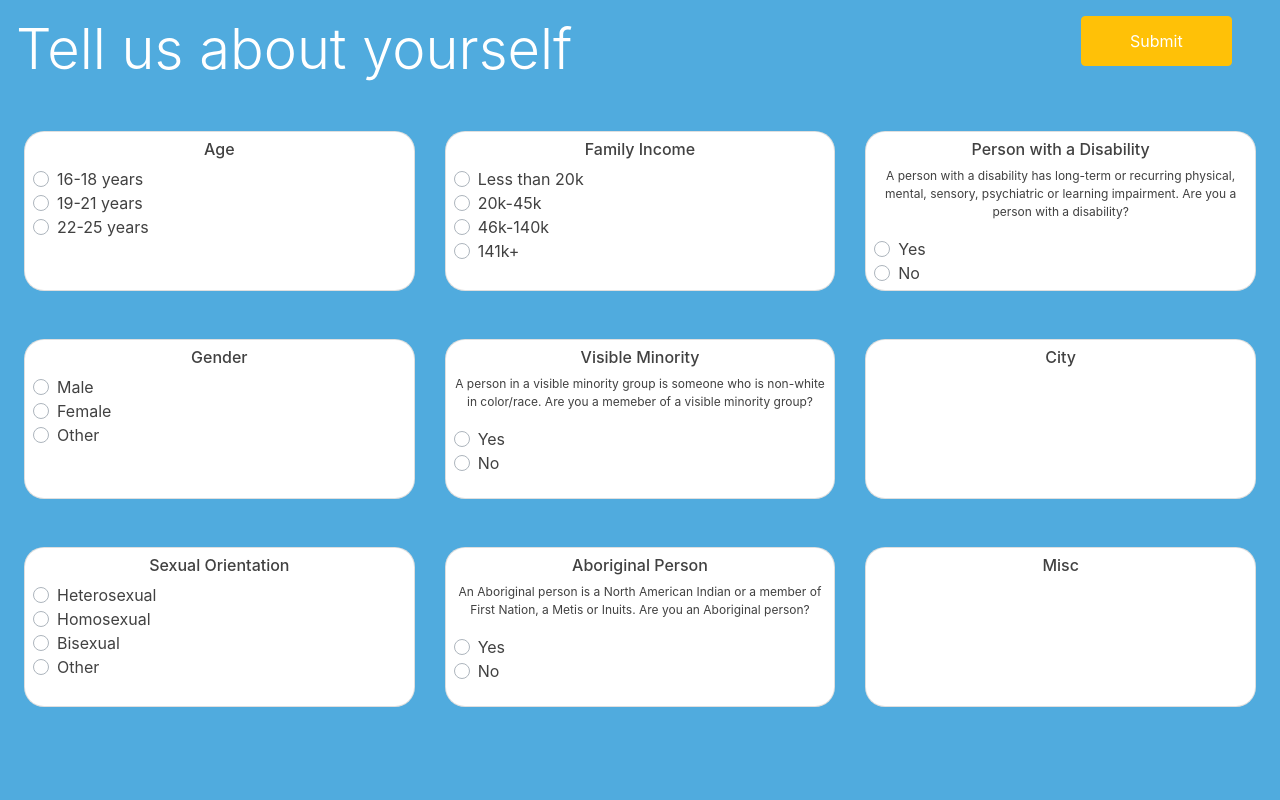
After one commit to FindMyFunds/FindMyFunds, a Flask app: template src/templates/questionnaire.html in a window 1280 px wide. The commit adds this page. Run offline with Flask 2, Linux system fonts and the light colour scheme; the template is opened without the code that fills it, so the values that code supplies are empty; some libraries are stand-ins or nearby versions.

Commit message:
questionnaire page

```diff
--- a/src/static/main.css
+++ b/src/static/main.css
@@ -1,20 +1,35 @@
 body {
-    background-color: #50abde;
-    color:#FFFF;
+  background-color: #50abde;
+  color: #ffff;
 }
 p {
-    font-size: 20px;
+  font-size: 20px;
 }
 button {
-    background-color: #fdd017;
-    height:50px;
-    color:#FFFF !important;
-    text-align:center;
+  background-color: #fdd017;
+  height: 50px;
+  color: #ffff !important;
+  text-align: center;
 }
-.center{
-    margin:auto;
-    width:50%;
-    padding:300px 0;
-    align-items: center;
-    text-align: center;
+.center {
+  margin: auto;
+  width: 50%;
+  padding: 300px 0;
+  align-items: center;
+  text-align: center;
 }
+
+.card {
+  color: #414141;
+  border-radius: 20px;
+  text-align: center;
+  height: 160px;
+}
+
+.question {
+  font-size: 12px;
+}
+
+html {
+  height: 100%;
+}
--- /dev/null
+++ b/src/templates/questionnaire.html
@@ -0,0 +1,325 @@
+<!DOCTYPE html>
+<html lang="en">
+  <head>
+    <!-- Required meta tags -->
+    <meta charset="utf-8" />
+    <meta
+      name="viewport"
+      content="width=device-width, initial-scale=1, shrink-to-fit=no"
+    />
+
+    <!-- Bootstrap CSS -->
+    <link
+      rel="stylesheet"
+      href="https://stackpath.bootstrapcdn.com/bootstrap/4.4.1/css/bootstrap.min.css"
+      integrity="sha384-Vkoo8x4CGsO3+Hhxv8T/Q5PaXtkKtu6ug5TOeNV6gBiFeWPGFN9MuhOf23Q9Ifjh"
+      crossorigin="anonymous"
+    />
+    <link rel="stylesheet" href="../static/main.css" />
+
+    <title>Questionnaire</title>
+  </head>
+  <body>
+    <div class="row p-3">
+      <div class="col-lg-10">
+        <h1 class="display-4">Tell us about yourself</h1>
+      </div>
+      <div class="col-lg-2">
+        <button class="btn btn-warning px-5 button">
+          Submit
+        </button>
+      </div>
+    </div>
+
+    <form>
+      <div class="row p-4">
+        <div class="col-lg-4">
+          <div class="card p-2">
+            <h6>Age</h6>
+            <div class="custom-control custom-radio custom-control-inline">
+              <input
+                type="radio"
+                class="custom-control-input"
+                id="age16-18"
+                name="age"
+              />
+              <label class="custom-control-label" for="age16-18"
+                >16-18 years</label
+              >
+            </div>
+            <div class="custom-control custom-radio custom-control-inline">
+              <input
+                type="radio"
+                class="custom-control-input"
+                id="age19-21"
+                name="age"
+              />
+              <label class="custom-control-label" for="age19-21"
+                >19-21 years</label
+              >
+            </div>
+            <div class="custom-control custom-radio custom-control-inline">
+              <input
+                type="radio"
+                class="custom-control-input"
+                id="age22+"
+                name="age"
+              />
+              <label class="custom-control-label" for="age22+"
+                >22-25 years</label
+              >
+            </div>
+          </div>
+        </div>
+        <div class="col-lg-4">
+          <div class="card p-2">
+            <h6>Family Income</h6>
+            <div class="custom-control custom-radio custom-control-inline">
+              <input
+                type="radio"
+                class="custom-control-input"
+                id="income20"
+                name="income"
+              />
+              <label class="custom-control-label" for="income20"
+                >Less than 20k</label
+              >
+            </div>
+            <div class="custom-control custom-radio custom-control-inline">
+              <input
+                type="radio"
+                class="custom-control-input"
+                id="income45"
+                name="income"
+              />
+              <label class="custom-control-label" for="income45">20k-45k</label>
+            </div>
+            <div class="custom-control custom-radio custom-control-inline">
+              <input
+                type="radio"
+                class="custom-control-input"
+                id="income140k"
+                name="income"
+              />
+              <label class="custom-control-label" for="income140k"
+                >46k-140k</label
+              >
+            </div>
+            <div class="custom-control custom-radio custom-control-inline">
+              <input
+                type="radio"
+                class="custom-control-input"
+                id="incomeOther"
+                name="income"
+              />
+              <label class="custom-control-label" for="incomeOther"
+                >141k+</label
+              >
+            </div>
+          </div>
+        </div>
+        <div class="col-lg-4">
+          <div class="card p-2">
+            <h6>Person with a Disability</h6>
+            <p class="question">
+              A person with a disability has long-term or recurring physical,
+              mental, sensory, psychiatric or learning impairment. Are you a
+              person with a disability?
+            </p>
+            <div class="custom-control custom-radio custom-control-inline">
+              <input
+                type="radio"
+                class="custom-control-input"
+                id="disabilityYes"
+                name="disability"
+              />
+              <label class="custom-control-label" for="disabilityYes"
+                >Yes</label
+              >
+            </div>
+            <div class="custom-control custom-radio custom-control-inline">
+              <input
+                type="radio"
+                class="custom-control-input"
+                id="disabilityNo"
+                name="disability"
+              />
+              <label class="custom-control-label" for="disabilityNo">No</label>
+            </div>
+          </div>
+        </div>
+      </div>
+      <div class="row p-4">
+        <div class="col-lg-4">
+          <div class="card p-2">
+            <h6>Gender</h6>
+            <div class="custom-control custom-radio custom-control-inline">
+              <input
+                type="radio"
+                class="custom-control-input"
+                id="genderMale"
+                name="gender"
+              />
+              <label class="custom-control-label" for="genderMale">Male</label>
+            </div>
+            <div class="custom-control custom-radio custom-control-inline">
+              <input
+                type="radio"
+                class="custom-control-input"
+                id="genderFemale"
+                name="gender"
+              />
+              <label class="custom-control-label" for="genderFemale"
+                >Female</label
+              >
+            </div>
+            <div class="custom-control custom-radio custom-control-inline">
+              <input
+                type="radio"
+                class="custom-control-input"
+                id="genderOther"
+                name="gender"
+              />
+              <label class="custom-control-label" for="genderOther"
+                >Other</label
+              >
+            </div>
+          </div>
+        </div>
+        <div class="col-lg-4">
+          <div class="card p-2">
+            <h6>Visible Minority</h6>
+            <p class="question">
+              A person in a visible minority group is someone who is non-white
+              in color/race. Are you a memeber of a visible minority group?
+            </p>
+            <div class="custom-control custom-radio custom-control-inline">
+              <input
+                type="radio"
+                class="custom-control-input"
+                id="minorityYes"
+                name="minority"
+              />
+              <label class="custom-control-label" for="minorityYes">Yes</label>
+            </div>
+            <div class="custom-control custom-radio custom-control-inline">
+              <input
+                type="radio"
+                class="custom-control-input"
+                id="minorityNo"
+                name="minority"
+              />
+              <label class="custom-control-label" for="minorityNo">No</label>
+            </div>
+          </div>
+        </div>
+        <div class="col-lg-4">
+          <div class="card p-2">
+            <h6>City</h6>
+          </div>
+        </div>
+      </div>
+      <div class="row p-4">
+        <div class="col-lg-4">
+          <div class="card p-2">
+            <h6>Sexual Orientation</h6>
+            <div class="custom-control custom-radio custom-control-inline">
+              <input
+                type="radio"
+                class="custom-control-input"
+                id="heterosexual"
+                name="sexualOrientation"
+              />
+              <label class="custom-control-label" for="heterosexual"
+                >Heterosexual</label
+              >
+            </div>
+            <div class="custom-control custom-radio custom-control-inline">
+              <input
+                type="radio"
+                class="custom-control-input"
+                id="homosexual"
+                name="sexualOrientation"
+              />
+              <label class="custom-control-label" for="homosexual"
+                >Homosexual</label
+              >
+            </div>
+            <div class="custom-control custom-radio custom-control-inline">
+              <input
+                type="radio"
+                class="custom-control-input"
+                id="bisexual"
+                name="sexualOrientation"
+              />
+              <label class="custom-control-label" for="bisexual"
+                >Bisexual</label
+              >
+            </div>
+            <div class="custom-control custom-radio custom-control-inline">
+              <input
+                type="radio"
+                class="custom-control-input"
+                id="soOther"
+                name="sexualOrientation"
+              />
+              <label class="custom-control-label" for="soOther">Other</label>
+            </div>
+          </div>
+        </div>
+        <div class="col-lg-4">
+          <div class="card p-2">
+            <h6>Aboriginal Person</h6>
+            <p class="question">
+              An Aboriginal person is a North American Indian or a member of
+              First Nation, a Metis or Inuits. Are you an Aboriginal person?
+            </p>
+            <div class="custom-control custom-radio custom-control-inline">
+              <input
+                type="radio"
+                class="custom-control-input"
+                id="aboriginalYes"
+                name="aboriginal"
+              />
+              <label class="custom-control-label" for="aboriginalYes"
+                >Yes</label
+              >
+            </div>
+            <div class="custom-control custom-radio custom-control-inline">
+              <input
+                type="radio"
+                class="custom-control-input"
+                id="aboriginalNo"
+                name="aboriginal"
+              />
+              <label class="custom-control-label" for="aboriginalNo">No</label>
+            </div>
+          </div>
+        </div>
+        <div class="col-lg-4">
+          <div class="card p-2">
+            <h6>Misc</h6>
+          </div>
+        </div>
+      </div>
+    </form>
+
+    <!-- Optional JavaScript -->
+    <!-- jQuery first, then Popper.js, then Bootstrap JS -->
+    <script
+      src="https://code.jquery.com/jquery-3.4.1.slim.min.js"
+      integrity="sha384-J6qa4849blE2+poT4WnyKhv5vZF5SrPo0iEjwBvKU7imGFAV0wwj1yYfoRSJoZ+n"
+      crossorigin="anonymous"
+    ></script>
+    <script
+      src="https://cdn.jsdelivr.net/npm/popper.js@1.16.0/dist/umd/popper.min.js"
+      integrity="sha384-Q6E9RHvbIyZFJoft+2mJbHaEWldlvI9IOYy5n3zV9zzTtmI3UksdQRVvoxMfooAo"
+      crossorigin="anonymous"
+    ></script>
+    <script
+      src="https://stackpath.bootstrapcdn.com/bootstrap/4.4.1/js/bootstrap.min.js"
+      integrity="sha384-wfSDF2E50Y2D1uUdj0O3uMBJnjuUD4Ih7YwaYd1iqfktj0Uod8GCExl3Og8ifwB6"
+      crossorigin="anonymous"
+    ></script>
+  </body>
+</html>
```
Also changed, not shown: src/templates/main.html (+36 -12 lines), 2 other files.
